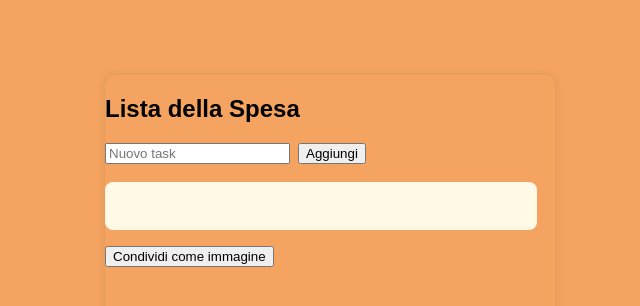
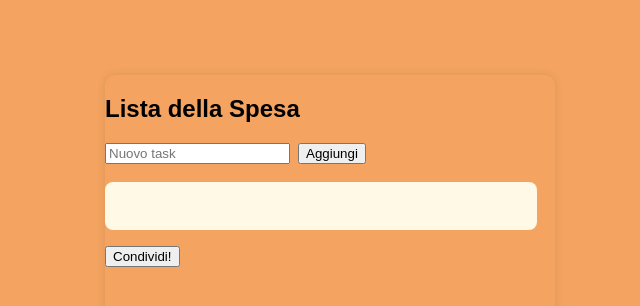
Before and after one commit to armandocacace/todo_list, a React (Create React App) app: page / in a window 1280 px wide. Shown: the top 306 px of the page, without its empty margins (310-950 px from the left). Built offline with nearby package versions, Linux system fonts and the light colour scheme.

Commit message:
Update App.js

```diff
--- a/src/App.js
+++ b/src/App.js
@@ -93,7 +93,7 @@ function App() {
             ))}
           </ul>
         </div>
-         <button onClick={condividiLista}>Condividi come immagine</button>
+         <button onClick={condividiLista}>Condividi!</button>
       </div>
     </div>
   );
```
